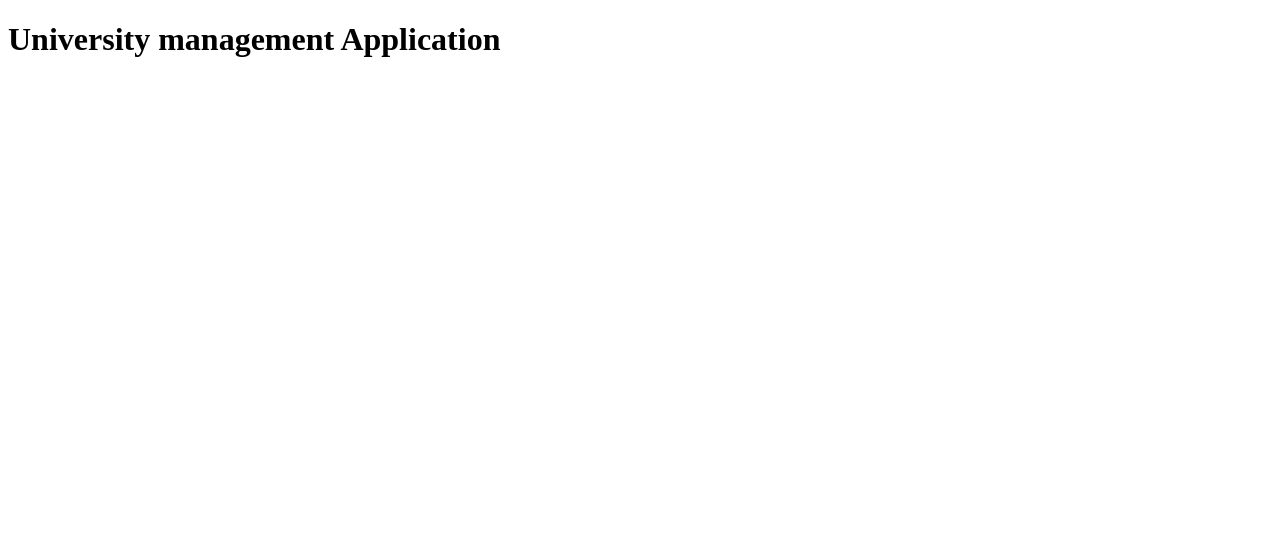
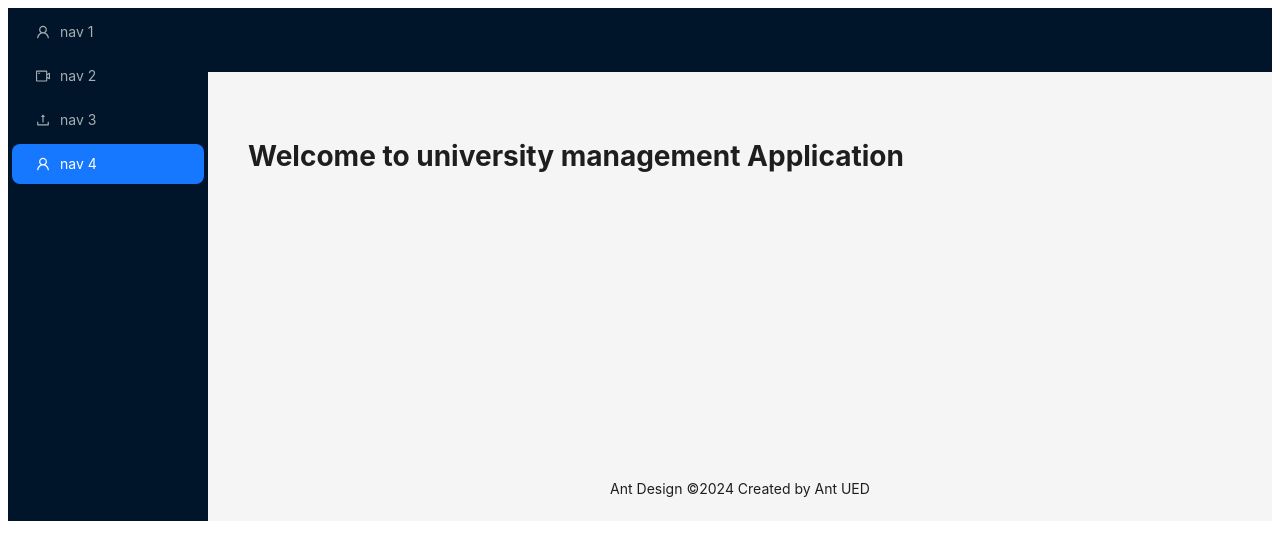
Before and after one commit to salmanabdullahfahim/university-management-client, a React (Vite) app: page / in a window 1280 px wide. Shown: the top 560 px of the page. Built offline with nearby package versions, Linux system fonts and the light colour scheme.

Commit message:
Add layout component with ant design

```diff
--- a/package.json
+++ b/package.json
@@ -10,6 +10,7 @@
     "preview": "vite preview"
   },
   "dependencies": {
+    "@ant-design/icons": "^5.3.7",
     "antd": "^5.18.3",
     "react": "^18.3.1",
     "react-dom": "^18.3.1",
--- a/src/App.tsx
+++ b/src/App.tsx
@@ -1,7 +1,9 @@
+import MainLayout from "./components/layout/MainLayout";
+
 function App() {
   return (
     <>
-      <h1>University management Application</h1>
+      <MainLayout />
     </>
   );
 }
--- /dev/null
+++ b/src/components/layout/MainLayout.tsx
@@ -0,0 +1,64 @@
+import React from "react";
+
+import {
+  UploadOutlined,
+  UserOutlined,
+  VideoCameraOutlined,
+} from "@ant-design/icons";
+import { Layout, Menu } from "antd";
+
+const { Header, Content, Footer, Sider } = Layout;
+
+const items = [
+  UserOutlined,
+  VideoCameraOutlined,
+  UploadOutlined,
+  UserOutlined,
+].map((icon, index) => ({
+  key: String(index + 1),
+  icon: React.createElement(icon),
+  label: `nav ${index + 1}`,
+}));
+
+const MainLayout = () => {
+  return (
+    <Layout>
+      <Sider
+        breakpoint="lg"
+        collapsedWidth="0"
+        onBreakpoint={(broken) => {
+          console.log(broken);
+        }}
+        onCollapse={(collapsed, type) => {
+          console.log(collapsed, type);
+        }}
+      >
+        <div className="demo-logo-vertical" />
+        <Menu
+          theme="dark"
+          mode="inline"
+          defaultSelectedKeys={["4"]}
+          items={items}
+        />
+      </Sider>
+      <Layout>
+        <Header style={{ padding: 0 }} />
+        <Content style={{ margin: "24px 16px 0" }}>
+          <div
+            style={{
+              padding: 24,
+              minHeight: 360,
+            }}
+          >
+            <h1>Welcome to university management Application</h1>
+          </div>
+        </Content>
+        <Footer style={{ textAlign: "center" }}>
+          Ant Design ©{new Date().getFullYear()} Created by Ant UED
+        </Footer>
+      </Layout>
+    </Layout>
+  );
+};
+
+export default MainLayout;
```
Also changed, not shown: 1 other file (tests, documents, lock files or other folders).
